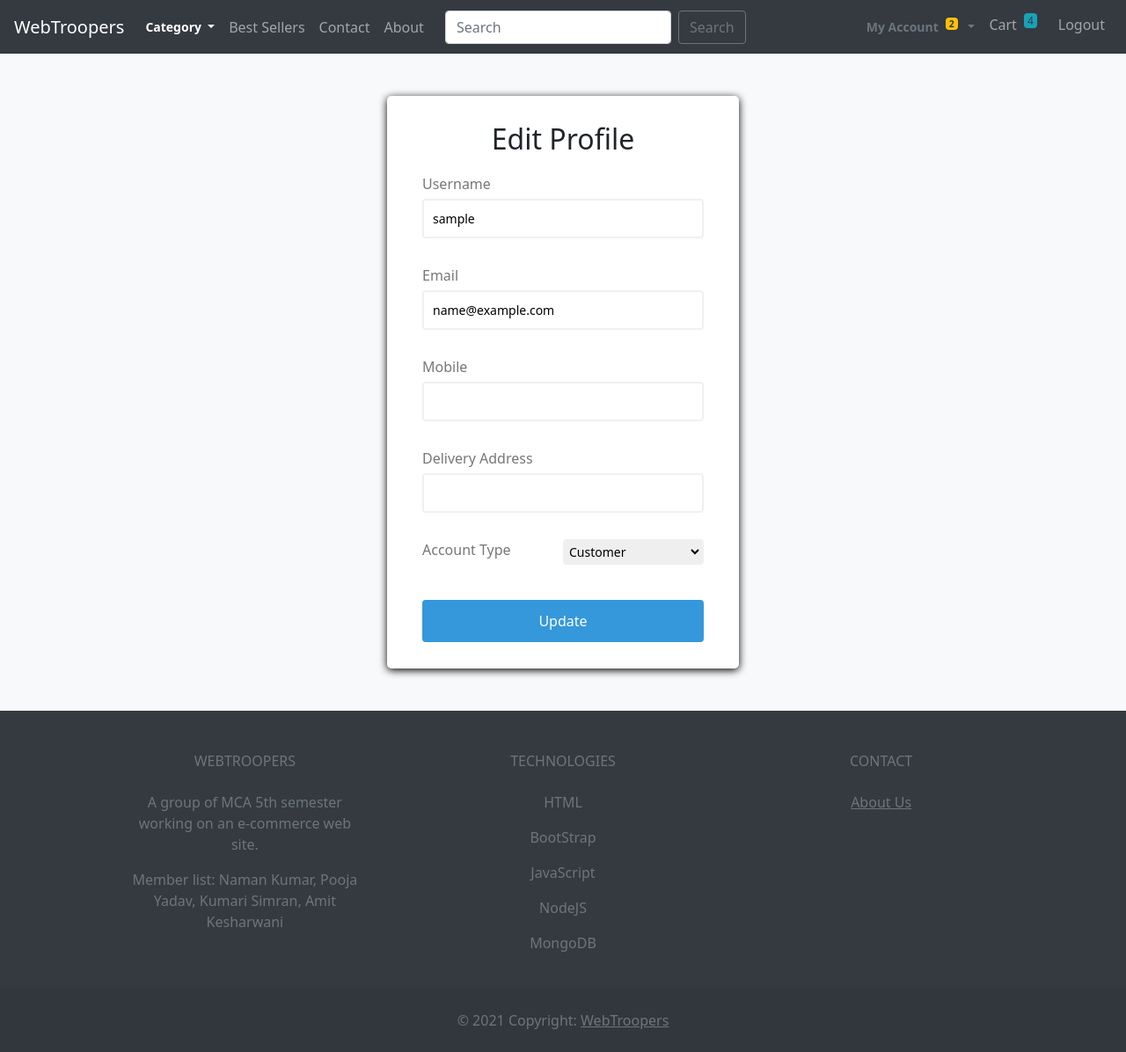
After one commit to namank63/ECommerce, a Node server app: page /users/2/edit in a window 1280 px wide. The commit adds this page. Shown: the whole page at 88% size. Run offline with Node 20, Linux system fonts and the light colour scheme; the visitor is signed in with stand-in values (Sample User, id 1); some libraries are stand-ins or nearby versions.

Commit message:
Dealer Dashboard and User Profile Added

```diff
--- a/app.js
+++ b/app.js
@@ -14,6 +14,7 @@ const methodOverride = require('method-override');
 
 const userRoutes = require('./routes/user');
 const productRoutes = require('./routes/product');
+const dealerRoutes = require('./routes/dealer');
 
 //CONFIGURATION
 DataBaseConnect();
@@ -49,6 +50,7 @@ app.use((req, res, next) => {
 
 app.use('/', userRoutes);
 app.use('/', productRoutes);
+app.use('/', dealerRoutes);
 
 app.get('/aboutus', (req, res) => {
     res.render('aboutus')
--- a/public/javascripts/validation.js
+++ b/public/javascripts/validation.js
@@ -70,15 +70,12 @@ function loginFormValidation() {
     let genCaptcha = document.querySelector("#gencaptcha");
     let enterCaptcha = document.querySelector("#entercaptcha");
 
-    console.log(genCaptcha.innerHTML);
-    console.log(enterCaptcha.value);
-
     if(checkRequired([username, password, enterCaptcha])) {
         if(checkLength(username, 3, 15)) {
             if(checkLength(password, 6, 25)) {
-                if(checkCaptcha(enterCaptcha, genCaptcha)) {
+                // if(checkCaptcha(enterCaptcha, genCaptcha)) {
                     return true;
-                }
+                // }
             }
         }
     }
--- a/public/styles/style.css
+++ b/public/styles/style.css
@@ -80,6 +80,16 @@
     width: 100%
 }
 
+.acc-select {
+    border: 2px solid #f0f0f0;
+    border-radius: 4px;
+    display: block;
+    width: 50%;
+    padding: 1px;
+    font-size: 14px;
+    outline: none;
+}
+
 .noselect {
     -webkit-touch-callout: none;
     -webkit-user-select: none;
--- a/routes/user.js
+++ b/routes/user.js
@@ -10,8 +10,8 @@ router.get('/register', (req, res) => {
 
 router.post('/register', catchAsync(async (req, res, next) => {
     try {
-        const { email, username, createpassword } = req.body;
-        const user = new User({ email, username });
+        const { email, username, createpassword, profile } = req.body;
+        const user = new User({ email, username, profile });
         const registeredUser = await User.register(user, createpassword);
         req.login(registeredUser, err => {
             if (err) return next(err);
@@ -41,4 +41,41 @@ router.get('/logout', (req, res) => {
     res.redirect('/');
 })
 
+//SHOW
+router.get('/users/:id', async(req, res)=>{
+    const user = await User.findById(req.user._id);
+    res.render('users/show', {user});
+});
+
+//EDIT
+router.get('/users/:id/edit', async(req, res)=>{
+    const user = await User.findById(req.user._id);
+    res.render('users/edit', {user});
+});
+
+//UPDATE
+// router.patch('/users/:id', catchAsync(async (req, res) => {
+//     const id = req.user._id;
+//     const { profile, email, mobile, address, storeLocation } = req.body;
+//     const user = await User.findById(id);
+
+//     user.profile = profile;
+//     user.email = email;
+//     user.mobile = mobile;
+//     user.address = address;
+//     user.storeLocation = storeLocation;
+
+//     await user.save();
+
+//     req.flash('success', 'Account Updated Successfully');
+//     res.redirect(`/users/${id}`);
+// }));
+
+router.put('/users/:id', catchAsync(async (req, res) => {
+    const id = req.user._id;
+    const user = await User.findByIdAndUpdate(id, { ...req.body.user });
+    req.flash('success', 'Account Updated Successfully!');
+    res.redirect(`/users/${id}`);
+}));
+
 module.exports = router;
--- a/views/layouts/boilerplate.ejs
+++ b/views/layouts/boilerplate.ejs
@@ -7,8 +7,7 @@
     <link rel="shortcut icon" type="image/jpg" href="images/favicon.ico"/>
     <link rel="stylesheet" href="/styles/style.css">
     <link rel="stylesheet" href="https://cdnjs.cloudflare.com/ajax/libs/material-design-iconic-font/2.2.0/css/material-design-iconic-font.min.css">
-    <link rel="stylesheet" href="https://stackpath.bootstrapcdn.com/bootstrap/5.0.0-alpha1/css/bootstrap.min.css"
-        integrity="sha384-r4NyP46KrjDleawBgD5tp8Y7UzmLA05oM1iAEQ17CSuDqnUK2+k9luXQOfXJCJ4I" crossorigin="anonymous">
+    <link rel="stylesheet" href="https://stackpath.bootstrapcdn.com/bootstrap/5.0.0-alpha1/css/bootstrap.min.css" integrity="sha384-r4NyP46KrjDleawBgD5tp8Y7UzmLA05oM1iAEQ17CSuDqnUK2+k9luXQOfXJCJ4I" crossorigin="anonymous">
     <link rel="stylesheet" href="https://cdnjs.cloudflare.com/ajax/libs/font-awesome/4.7.0/css/font-awesome.min.css">
     <title>WebTroopers</title>
 </head>
--- a/views/partials/footer.ejs
+++ b/views/partials/footer.ejs
@@ -9,19 +9,19 @@
         </div>
         <div class="col-md-2 col-lg-2 col-xl-2 mx-auto mb-4">
           <h6 class="text-uppercase fw-bold mb-4">Technologies</h6>
-          <p><i class="fas fa-envelope me-3"></i>HTML</p>
-          <p><i class="fas fa-phone me-3"></i>BootStrap</p>
-          <p><i class="fas fa-print me-3"></i>JavaScript</p>
-          <p><i class="fas fa-print me-3"></i>NodeJS</p>
-          <p><i class="fas fa-print me-3"></i>MongoDB</p>
+          <p>HTML</p>
+          <p>BootStrap</p>
+          <p>JavaScript</p>
+          <p>NodeJS</p>
+          <p>MongoDB</p>
         </div>
         <div class="col-md-4 col-lg-3 col-xl-3 mx-auto mb-md-0 mb-4">
           <h6 class="text-uppercase fw-bold mb-4">Contact</h6>
           <p><a href="#!" class="text-reset">About Us</a></p>
-          <p><i class="fas fa-envelope me-3"></i> <%- process.env.SITE_USERNAME %> </p>
-          <p><i class="fas fa-phone me-3"></i> <%- process.env.SITE_REG %></p>
-          <p><i class="fas fa-print me-3"></i> <%- process.env.SITE_EMAIL %></p>
-          <p><i class="fas fa-print me-3"></i> <%- process.env.SITE_PHONE %></p>
+          <p><%- process.env.SITE_USERNAME %> </p>
+          <p><%- process.env.SITE_REG %></p>
+          <p><%- process.env.SITE_EMAIL %></p>
+          <p><%- process.env.SITE_PHONE %></p>
         </div>
       </div>
     </div>
--- a/views/partials/navbar.ejs
+++ b/views/partials/navbar.ejs
@@ -28,6 +28,12 @@
                 <a class="nav-link" href="aboutus">About</a>
             </div>
 
+            <% if(currentUser && currentUser.profile === 'dealer') { %>
+                <div class="navbar-nav">
+                    <a class="nav-link" href="/dealer">Sell</a>
+                </div>
+            <% } %>
+
             <form class=" ml-3 form-inline my-2 my-lg-0">
                 <div style="display: flex;">
                     <input class="form-control mr-sm-2" type="search" placeholder="Search" aria-label="Search">
@@ -50,7 +56,7 @@
                       <a class="dropdown-item" href="#">Wish List<sup class="px-1 rounded text-white bg-primary m-2">1</sup></a></a>
                       <a class="dropdown-item" href="#">Notifications<sup class="px-1 rounded text-white bg-primary m-2">1</sup></a></a>
                       <a class="dropdown-item" href="#">Payment Account</a>
-                      <a class="dropdown-item" href="#">Sell</a>
+                      <a class="dropdown-item" href="/users/<%-currentUser._id%>">Settings</a>
                     </div>
                 </div>
 
--- /dev/null
+++ b/views/users/edit.ejs
@@ -0,0 +1,50 @@
+<% layout('layouts/boilerplate')%>
+<div class="my-container">
+    <form id="form" class="my-form" action="/users/<%=user._id%>?_method=PUT" method="POST" onSubmit="return registerFormValidation();">
+        <h2 id="form-type">Edit Profile</h2>
+        <div class="my-form-control">
+            <label for="username"><i class="zmdi zmdi-account material-icons-name"></i> Username</label>
+            <input type="text" id="username" name="user[username]" value="<%-user.username%>" readonly>
+        </div>
+        <div class="my-form-control">
+            <label for="email"><i class="zmdi zmdi-email"></i> Email</label>
+            <input type="text" id="email" name="user[email]" value="<%-user.email%>">
+            <small>Error message</small>
+        </div>
+        <div class="my-form-control">
+            <label for="mobile"><i class="zmdi zmdi-phone"></i> Mobile</label>
+            <input type="number" id="mobile" name="user[mobile]" value="<%-user.mobile%>">
+            <small>Error message</small>
+        </div>
+        <div class="my-form-control">
+            <label for="address"><i class="zmdi zmdi-home"></i> Delivery Address</label>
+            <input type="text" id="address" name="user[address]" value="<%-user.address%>">
+            <small>Error message</small>
+        </div>
+
+        <% if(currentUser && currentUser.profile === 'dealer') { %>
+            <div class="my-form-control">
+                <label for="storeLocation"><i class="zmdi zmdi-shopping-cart"></i> Store Location</label>
+                <input type="text" id="storeLocation" name="user[storeLocation]" value="<%-user.storeLocation%>">
+                <small>Error message</small>
+            </div>
+        <% } %>
+
+        <div class="my-form-control">
+            <div style="display: flex; justify-content:space-between;">
+                <label for="profile"><i class="zmdi zmdi-settings"></i> Account Type</label>
+                <select class="acc-select" name="user[profile]" id="profile">
+                    <% if(currentUser.profile === 'dealer') { %>
+                        <option class="acc-select" value="customer">Customer</option>
+                        <option class="acc-select" value="dealer" selected>Dealer</option>
+                    <% } else { %>
+                        <option class="acc-select" value="customer" selected>Customer</option>
+                        <option class="acc-select" value="dealer">Dealer</option>
+                    <% } %>
+                </select>
+            </div>
+        </div>
+
+        <button id="submit" >Update</button>
+    </form>
+</div>
--- /dev/null
+++ b/views/users/orders.ejs
@@ -0,0 +1 @@
+<% layout('layouts/boilerplate')%>
```
Also changed, not shown: routes/dealer.js (added, +22 -0 lines), routes/product.js (+16 -7 lines), views/dealer/dashboard.ejs (added, +39 -0 lines), views/users/register.ejs (+11 -0 lines), views/users/show.ejs (added, +14 -0 lines).
